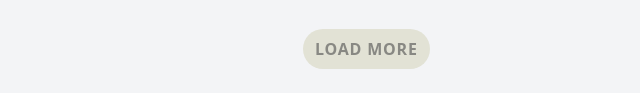
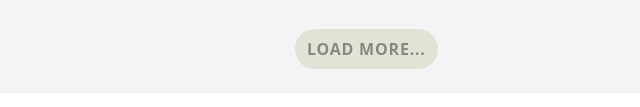
Before and after one commit to Jacbfrancis/Food-Ninja, a plain HTML site: page index.html in a window 1280 px wide. Shown: the part 625-732 px from the top of the page, 487-1127 px from the left. Drawn offline with nearby package versions, Linux system fonts and the light colour scheme.

Commit message:
Update index.html

```diff
--- a/index.html
+++ b/index.html
@@ -115,7 +115,7 @@
       </div>
 
       <div class="flex justify-center">
-        <div class="bg-secondary-100 text-secondary-200 rounded-full py-2 px-3 uppercase text-xx font-bold cursur-pointer tracking-wider hover:shadow-inner">Load more</div>
+        <div class="bg-secondary-100 text-secondary-200 rounded-full py-2 px-3 uppercase text-xx font-bold cursur-pointer tracking-wider hover:shadow-inner">Load more...</div>
       </div>
     </main>
   </div>
```
